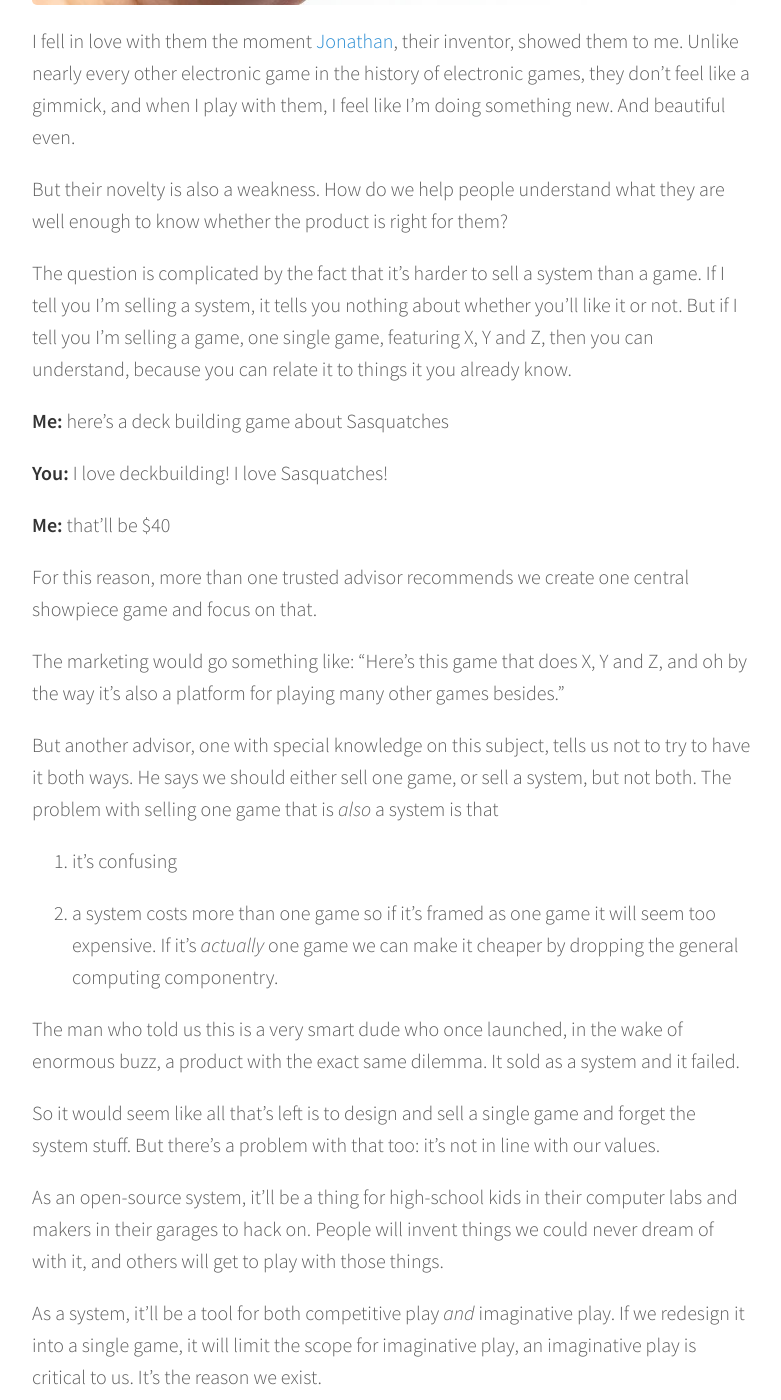
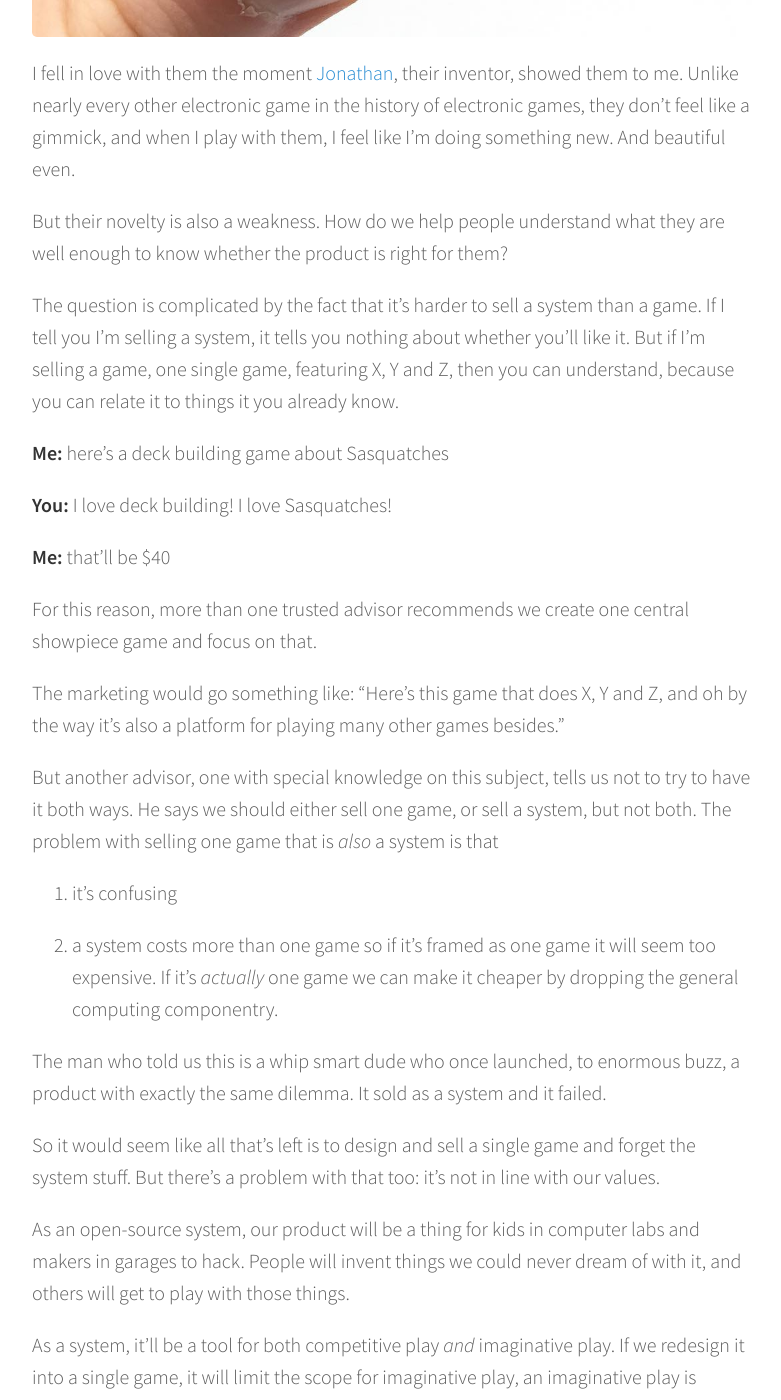
Before and after one commit to jbobrow/Move38-website, a Jekyll site: the page built from _posts/2016-09-28-game-or-game-platform.markdown, in a window 1280 px wide and 1400 px high, scrolled down 1693 px. Shown: the whole window, without its empty margins (248-1029 px from the left). Built offline with Jekyll 4.4.1, drawn with Linux system fonts in a browser that asks for light colours; nearby versions of some CDN libraries; comment, search, counter and statistics services are not loaded; some of the changed text lies outside the part shown.

Commit message:
Updated Game Or Game Platform

```diff
--- a/_posts/2016-09-28-game-or-game-platform.markdown
+++ b/_posts/2016-09-28-game-or-game-platform.markdown
@@ -8,13 +8,13 @@
 
 Our first product at Move38 will be unusual. It's a platform for playing physical games and puzzles, where the playing pieces (hexagons) are simple computers that communicate with each other and with the players.
 
-They're programmable and you can use them to play many games/puzzles. They're open source so you can also program new ones.
+They're programmable and you can use them to play many games/puzzles. They're open source ([Arduino!](https://www.arduino.cc/)) so you can also program new games, upload them, and they'll be available  to everyone.
 
 Here they are running a demo program that makes them all try to resolve to the same color:
 
 ![rainbow_01.gif](/uploads/rainbow_01.gif)
 
-...and here's what their innards look like:
+...and here's what their guts look like:
 
 ![automatile-naked.jpg](/uploads/automatile-naked.jpg)
 
@@ -22,11 +22,11 @@
 
 But their novelty is also a weakness. How do we help people understand what they are well enough to know whether the product is right for them?
 
-The question is complicated by the fact that it's harder to sell a system than a game. If I tell you I'm selling a system, it tells you nothing about whether you'll like it or not. But if I tell you I'm selling a game, one single game, featuring X, Y and Z, then you can understand, because you can relate it to things it you already know.
+The question is complicated by the fact that it's harder to sell a system than a game. If I tell you I'm selling a system, it tells you nothing about whether you'll like it. But if I'm selling a game, one single game, featuring X, Y and Z, then you can understand, because you can relate it to things it you already know.
 
 **Me:** here's a deck building game about Sasquatches
 
-**You:** I love deckbuilding! I love Sasquatches!
+**You:** I love deck building! I love Sasquatches!
 
 **Me:** that'll be $40
 
@@ -40,10 +40,12 @@
 
 2. a system costs more than one game so if it's framed as one game it will seem too expensive. If it's *actually* one game we can make it cheaper by dropping the general computing componentry.
 
-The man who told us this is a very smart dude who once launched, in the wake of enormous buzz, a product with the exact same dilemma. It sold as a system and it failed.
+The man who told us this is a whip smart dude who once launched, to enormous buzz, a product with exactly the same dilemma. It sold as a system and it failed.
 
 So it would seem like all that's left is to design and sell a single game and forget the system stuff. But there's a problem with that too: it's not in line with our values.
 
-As an open-source system, it'll be a thing for high-school kids in their computer labs and makers in their garages to hack on. People will invent things we could never dream of with it, and others will get to play with those things.
+As an open-source system, our product will be a thing for kids in computer labs and makers in garages to hack. People will invent things we could never dream of with it, and others will get to play with those things.
 
 As a system, it'll be a tool for both competitive play *and* imaginative play.  If we redesign it into a single game, it will limit the scope for imaginative play, an imaginative play is critical to us. It's the reason we exist.
+
+So a core value conflicts with pragmatic product advice. What imperative do we honor?
```
